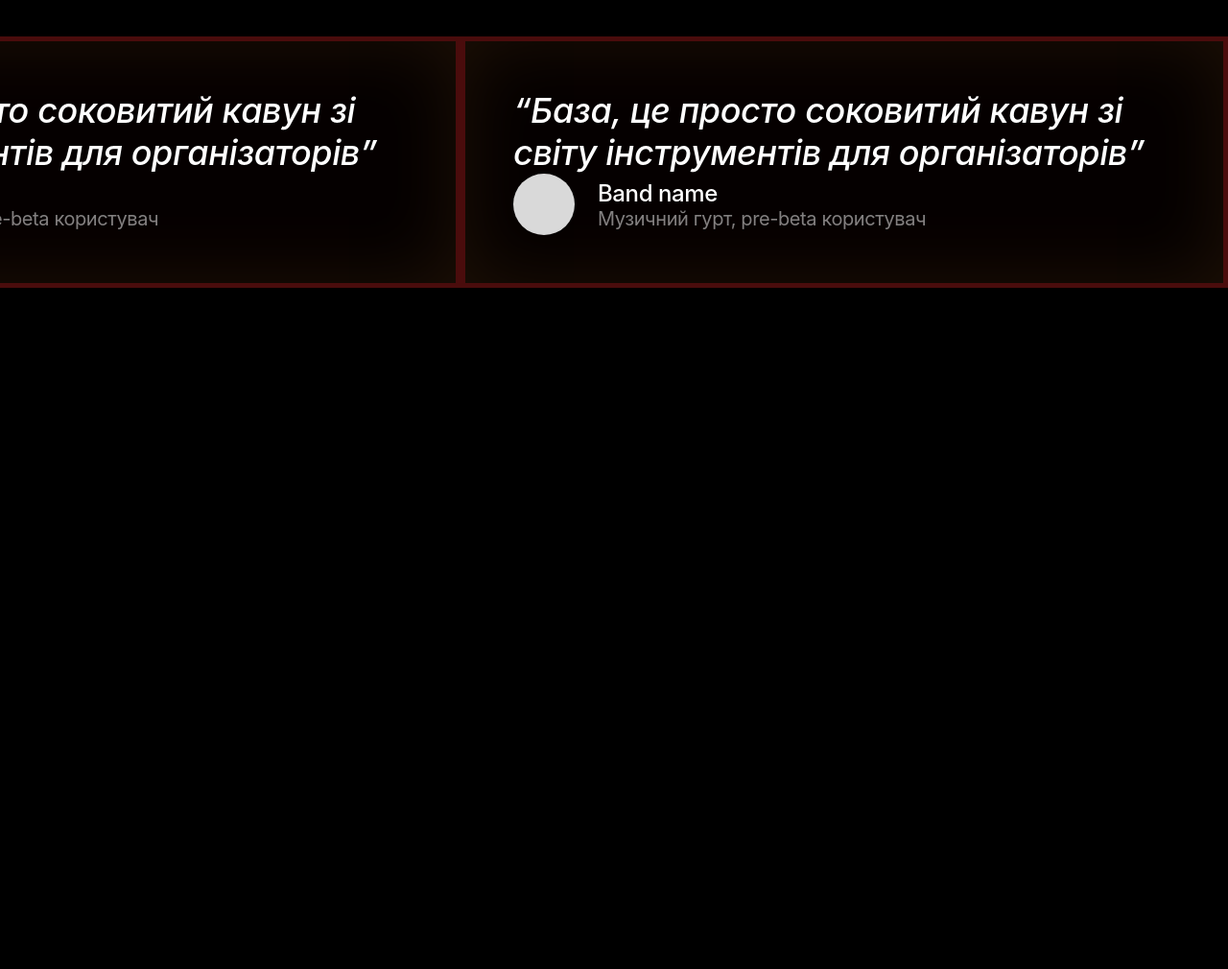
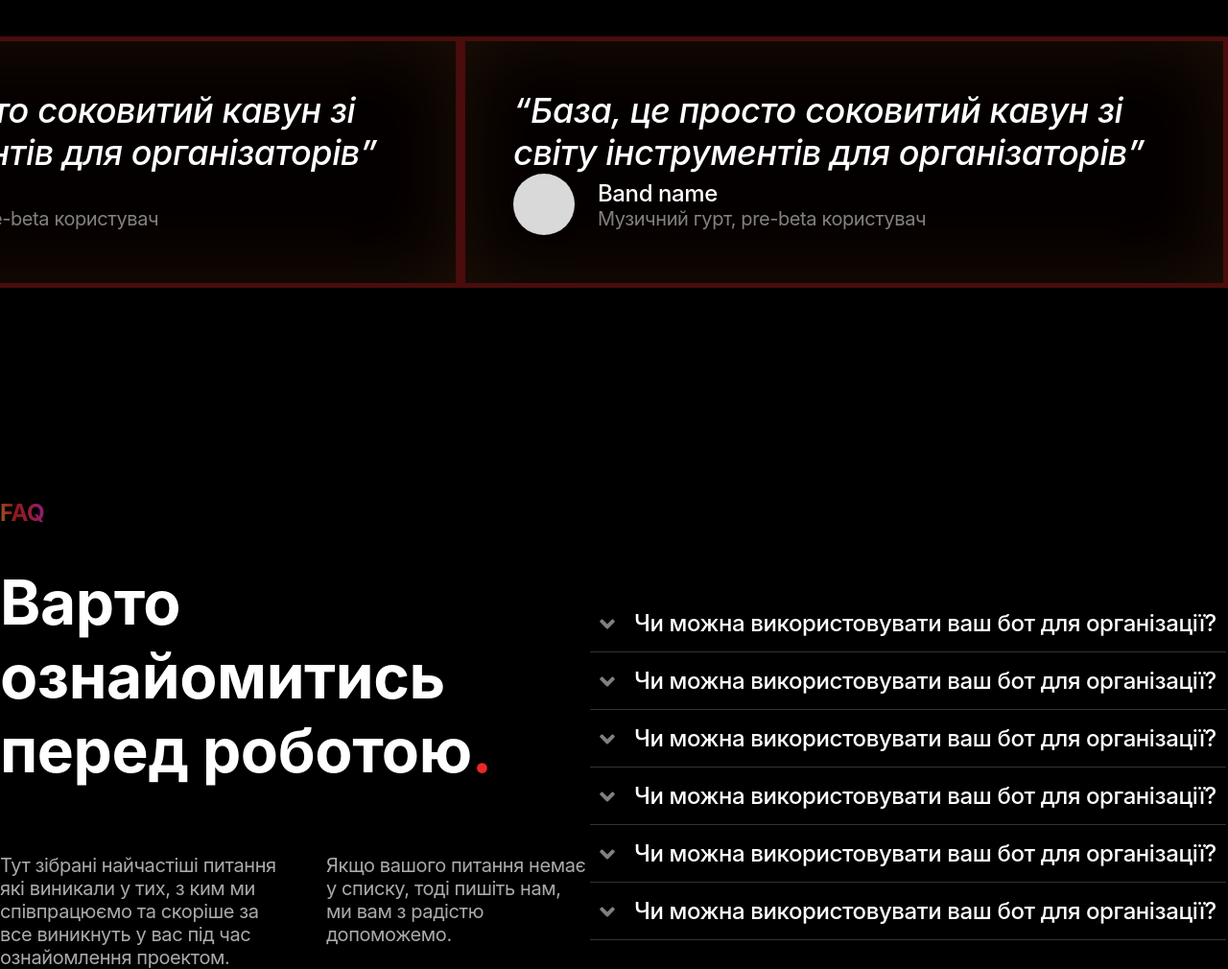
Before and after one commit to olegoleg0080/Gigle, a website built with Parcel: page src/index.html in a window 1280 px wide. Shown: the part 3958-4968 px from the top of the page at 96% size. Before the commit the page ends 4258 px from the top, so only its background shows below. Built offline with nearby package versions, Linux system fonts and the light colour scheme; files whose address does not match are found by name.

Commit message:
Gigle 1.3.0FAQ

```diff
--- a/src/header/header.html
+++ b/src/header/header.html
@@ -9,7 +9,7 @@
 			<li class="nav-menu__item"><a href="#about">ПРО ПРОЕКТ</a></li>
 			<li class="nav-menu__item"><a href="#advantages">ПЕРЕВАГИ</a></li>
 			<li class="nav-menu__item"><a href="#recall">ВІДГУКИ</a></li>
-			<li class="nav-menu__item"><a href="#">FAQ</a></li>
+			<li class="nav-menu__item"><a href="#FAQ">FAQ</a></li>
 			<li class="nav-menu__item"><a href="#">КОНТАКТИ</a></li>
 			<button class="nav-menu__item_get-access">ОТРИМАТИ ДОСТУП</button>
 		</ul>
--- a/src/index.html
+++ b/src/index.html
@@ -15,6 +15,7 @@
 			<include src="./main/about/about.html"> </include>
 			<include src="./main/advantages/advantages.html"> </include>
 			<include src="./main/recall/recall.html"></include>
+			<include src="./main/FAQ/FAQ.html"></include>
 		</main>
 		<script src="../node_modules/swiper/swiper-bundle.min.js"></script>
 	</body>
--- a/src/index.js
+++ b/src/index.js
@@ -1,2 +1,3 @@
 import './js/header'
 import './js/swiper'
+import './js/spoiler'
--- /dev/null
+++ b/src/js/spoiler.js
@@ -0,0 +1,25 @@
+const refs = {
+    spoiler: document.querySelector('.sItem'),
+    subtitle: document.querySelector('.sItem__subtitle'),
+    spoilerSvg: document.querySelector('.spoiler-svg'),
+    spoilerJs: document.querySelector('.item-spoiler-js'),
+    spoilerTitle: document.querySelector('.sItem__title'),
+    faq: document.querySelector('.FAQ'),
+};
+
+refs.faq.addEventListener('click', e => {
+    const spoiler = e.target.closest('.sItem');
+    if (spoiler) {
+        const subtitle = spoiler.querySelector('.sItem__subtitle');
+        const spoilerSvg = spoiler.querySelector('.spoiler-svg');
+        if (subtitle.classList.contains('active')) {
+            subtitle.classList.remove('active');
+            spoiler.classList.remove('active');
+            spoilerSvg.classList.remove('active');
+        } else {
+            subtitle.classList.add('active');
+            spoiler.classList.add('active');
+            spoilerSvg.classList.add('active');
+        }
+    }
+});
--- /dev/null
+++ b/src/main/FAQ/FAQ.html
@@ -0,0 +1,95 @@
+<section class="FAQ">
+	<div class="FAQ__block-inform block-inform">
+		<p class="block-inform__link" id="FAQ">FAQ</p>
+		<h1 class="block-inform__title">
+			Варто ознайомитись перед роботою<span>.</span>
+		</h1>
+		<div class="block-inform__text-block">
+			<p>
+				Тут зібрані найчастіші питання які виникали у тих, з ким ми співпрацюємо
+				та скоріше за все виникнуть у вас під час ознайомлення проектом.
+			</p>
+			<p>
+				Якщо вашого питання немає у списку, тоді пишіть нам, ми вам з радістю
+				допоможемо.
+			</p>
+		</div>
+	</div>
+	<div class="FAQ__questions questions">
+		<div class="questions__spoiler spoiler">
+			<!-- * -->
+			<div class="spoiler__item sItem">
+				<div class="sItem__title">
+					<svg class="spoiler-svg">
+						<use href="./svg/Arrow.svg#arrow-svg"></use>
+					</svg>
+					<p class="sItem__title_text">
+						Чи можна використовувати ваш бот для організації?
+					</p>
+				</div>
+				<p class="sItem__subtitle">Звісно можна, чом би і ні</p>
+			</div>
+			<!-- * -->
+			<div class="spoiler__item sItem">
+				<div class="sItem__title">
+					<svg class="spoiler-svg">
+						<use href="./svg/Arrow.svg#arrow-svg"></use>
+					</svg>
+					<p class="sItem__title_text">
+						Чи можна використовувати ваш бот для організації?
+					</p>
+				</div>
+				<p class="sItem__subtitle">Звісно можна, чом би і ні</p>
+			</div>
+			<!-- * -->
+			<div class="spoiler__item sItem">
+				<div class="sItem__title">
+					<svg class="spoiler-svg">
+						<use href="./svg/Arrow.svg#arrow-svg"></use>
+					</svg>
+					<p class="sItem__title_text">
+						Чи можна використовувати ваш бот для організації?
+					</p>
+				</div>
+				<p class="sItem__subtitle">Звісно можна, чом би і ні</p>
+			</div>
+			<!-- * -->
+			<div class="spoiler__item sItem">
+				<div class="sItem__title">
+					<svg class="spoiler-svg">
+						<use href="./svg/Arrow.svg#arrow-svg"></use>
+					</svg>
+					<p class="sItem__title_text">
+						Чи можна використовувати ваш бот для організації?
+					</p>
+				</div>
+				<p class="sItem__subtitle">Звісно можна, чом би і ні</p>
+			</div>
+			<!-- * -->
+			<div class="spoiler__item sItem">
+				<div class="sItem__title">
+					<svg class="spoiler-svg">
+						<use href="./svg/Arrow.svg#arrow-svg"></use>
+					</svg>
+					<p class="sItem__title_text">
+						Чи можна використовувати ваш бот для організації?
+					</p>
+				</div>
+				<p class="sItem__subtitle">Звісно можна, чом би і ні</p>
+			</div>
+			<!-- * -->
+			<div class="spoiler__item sItem">
+				<div class="sItem__title">
+					<svg class="spoiler-svg">
+						<use href="./svg/Arrow.svg#arrow-svg"></use>
+					</svg>
+					<p class="sItem__title_text">
+						Чи можна використовувати ваш бот для організації?
+					</p>
+				</div>
+				<p class="sItem__subtitle">Звісно можна, чом би і ні</p>
+			</div>
+			<!-- * -->
+		</div>
+	</div>
+</section>
--- a/src/sass/index.scss
+++ b/src/sass/index.scss
@@ -6,6 +6,7 @@
 @import './main/about/about.scss';
 @import './main/advantages/advantages.scss';
 @import './main/recall/recall.scss';
+@import './main/FAQ/FAQ.scss';
 main{
 padding-top: 124px;
 }
--- /dev/null
+++ b/src/sass/main/FAQ/FAQ.scss
@@ -0,0 +1,81 @@
+.FAQ {
+    display: flex;
+    align-items: stretch;
+    justify-content: space-between;
+    max-width: 1440px;
+    margin: 220px auto 0 auto;
+    &__block-inform {
+        display: flex;
+        flex-direction: column;
+        align-items: start;
+        max-width: 663px;
+    }
+    &__questions {
+        display: flex;
+		max-width: 665px;
+        padding: 100px 0px 20px 0px;
+        flex-direction: column;
+        align-items: flex-end;
+        row-gap: 20px;
+    }
+}
+
+
+.sItem {
+	cursor: pointer;
+	display: inline-flex;
+	padding: 15px 10px;
+	flex-direction: column;
+	justify-content: flex-start;
+	align-items: flex-start;
+	row-gap: 0;
+	overflow: hidden;
+	transition: row-gap 0.3s ease-in-out;
+
+	border-bottom: 1px solid rgba(255, 255, 255, 0.2);
+
+	&.active{
+		row-gap: 15px;
+	}
+	&__title {
+		display: flex;
+		align-items: center;
+		gap: 20px;
+		&_text {
+			color: #fff;
+			font-family: Inter;
+			font-size: 24px;
+			font-style: normal;
+			font-weight: 500;
+			line-height: normal;
+			letter-spacing: -0.4px;
+		}
+	}
+	&__subtitle {
+		display: block;
+		opacity: 0;
+		height: 0;
+		color: rgba(255, 255, 255, 0.7);
+		font-family: Inter;
+		font-size: 20px;
+		font-style: normal;
+		font-weight: 500;
+		line-height: normal;
+		letter-spacing: -0.4px;
+		transition: opacity 0.2s ease-in-out, height 0.3s ease-in-out;
+
+		&.active {
+			opacity: 1;
+			height: 29px;
+		}
+	}
+}
+.spoiler-svg {
+	width: 16px;
+	height: 16px;
+	transform: rotate(0deg) scaleX(-1);
+	transition: transform 0.3s ease-in-out;
+	&.active{
+		transform: rotate(-90deg) scaleX(-1);
+	}
+}
--- a/src/sass/main/recall/recall.scss
+++ b/src/sass/main/recall/recall.scss
@@ -103,7 +103,6 @@
 	border: 5px solid rgba(235, 40, 40, 0.3);
 	background: rgba(235, 40, 40, 0.02);
 	box-shadow: 0px 0px 80px 0px rgba(254, 163, 57, 0.1) inset;
-	backdrop-filter: blur(4px);
 }
 .swiper-slide-active::before {
 	display: none;
```
Also changed, not shown: src/svg/Arrow.svg (added).
